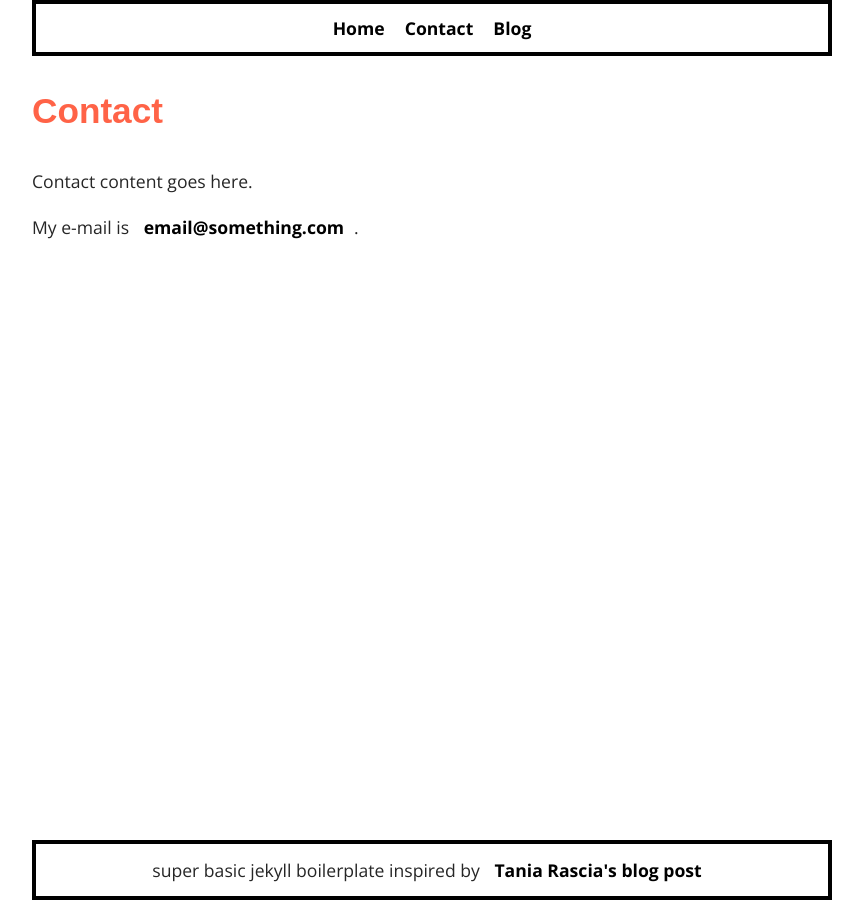
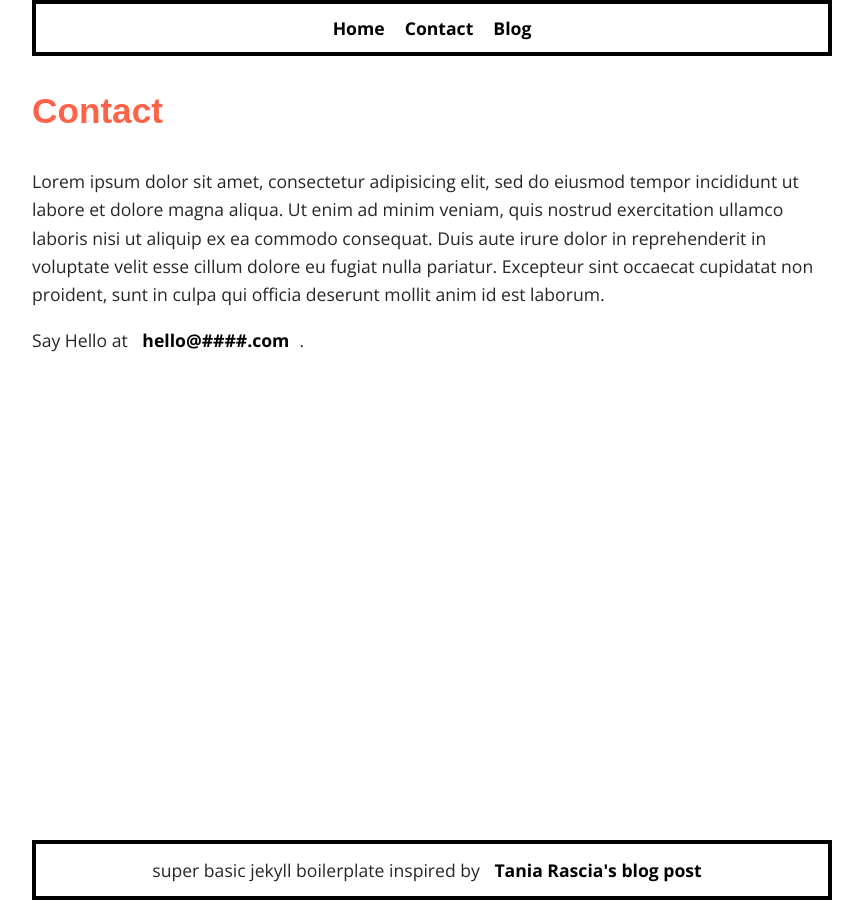
Before and after one commit to joeyklee/jekyll-boilerplate-vanilla, a Jekyll site: the page built from _pages/contact/contact.md, in a window 1280 px wide. Shown: the whole page, without its empty margins (208-1071 px from the left). Built offline with Jekyll 4.4.1, drawn with Linux system fonts in a browser that asks for light colours; some web fonts are replaced.

Commit message:
made changes to contact

```diff
--- a/_pages/contact/contact.md
+++ b/_pages/contact/contact.md
@@ -4,6 +4,11 @@
 permalink: /contact/
 ---
 
-Contact content goes here.
+Lorem ipsum dolor sit amet, consectetur adipisicing elit, sed do eiusmod
+tempor incididunt ut labore et dolore magna aliqua. Ut enim ad minim veniam,
+quis nostrud exercitation ullamco laboris nisi ut aliquip ex ea commodo
+consequat. Duis aute irure dolor in reprehenderit in voluptate velit esse
+cillum dolore eu fugiat nulla pariatur. Excepteur sint occaecat cupidatat non
+proident, sunt in culpa qui officia deserunt mollit anim id est laborum.
 
-My e-mail is [email@something.com](mailto:email@something.com).
+Say Hello at [hello@####.com](mailto:hello@####.com).
```
